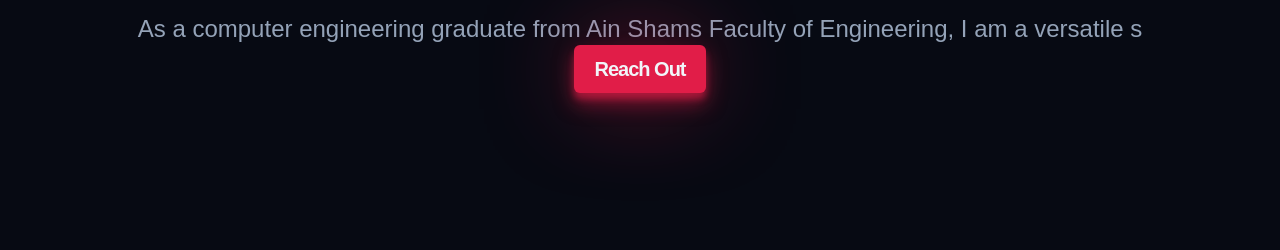
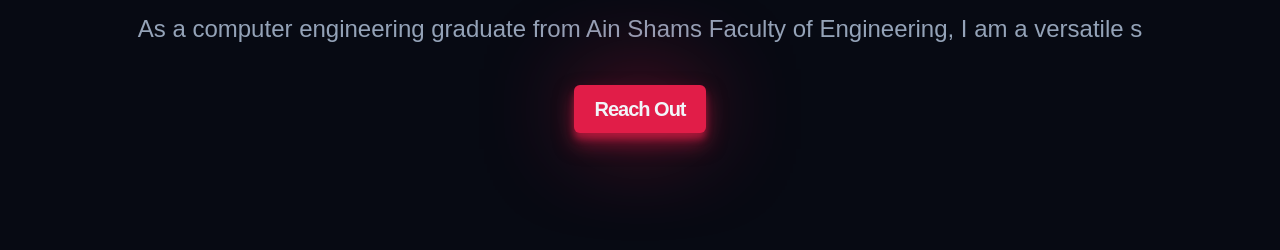
Before and after one commit to Shou1SHADY/Profile_website, a website built with Vite: page index.html in a window 1280 px wide. Shown: the part 476-726 px from the top of the page. Built offline with nearby package versions, Linux system fonts and the light colour scheme; files whose address does not match are found by name; a web font is replaced by a local one.

Commit message:
button reach out

```diff
--- a/index.html
+++ b/index.html
@@ -143,7 +143,7 @@
         equipped to tackle diverse challenges and create innovative solutions for a dynamic digital landscape.
       </h2>
 
-      <a class="contact__btn btn" href="mailto:shadyosama658@gmail.com" target="_blank">Reach Out</a>
+      <a class="hero__btn btn" href="mailto:shadyosama658@gmail.com" target="_blank">Reach Out</a>
 
     </section>
     <section id="about" class="about container section">
```
